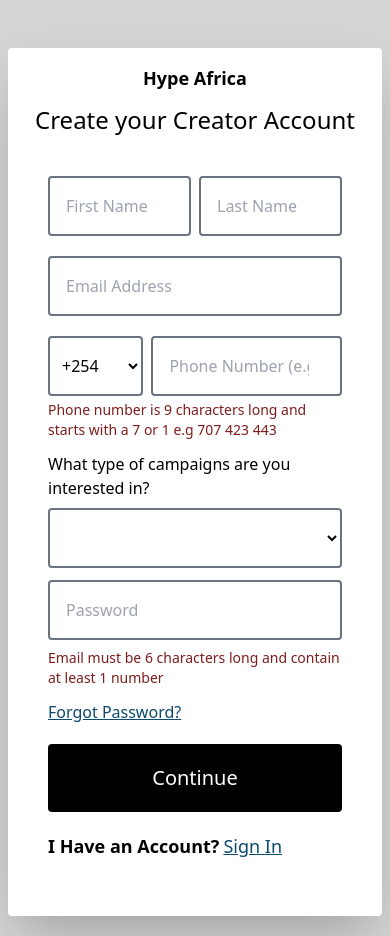
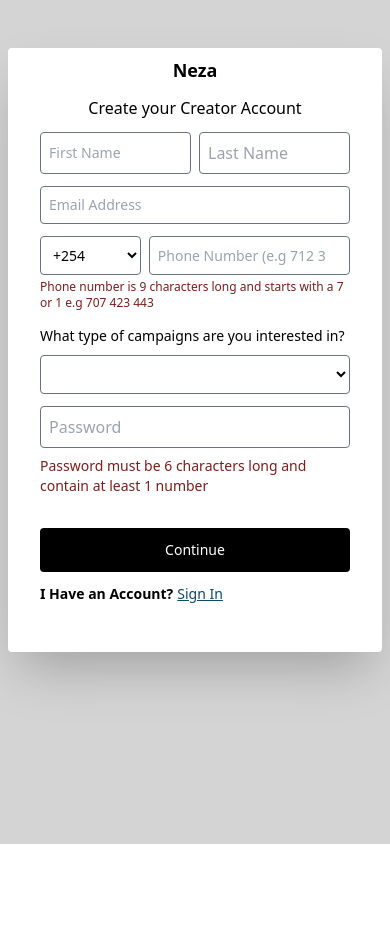
Before and after one commit to Benson306/hype_africa_creator_frontend, a React (Create React App) app: page /creator_signup in a window 390 px wide. After the commit the page ends 844 px from the top, so only its background shows below. Built offline with nearby package versions, Linux system fonts and the light colour scheme.

Commit message:
Cosmetics

```diff
--- a/src/App.js
+++ b/src/App.js
@@ -80,12 +80,12 @@
                 }>
                 </Route>
 
-                {/* <Route path="/instagram_social/*" element={
+                <Route path="/instagram_social/*" element={
                   <>
                   <InstagramSocials />
                   </>
                 }>
-                </Route> */}
+                </Route>
 
                 <Route path="/pending_approval" element={
                   <>
--- a/src/components/CreatorSidebar.js
+++ b/src/components/CreatorSidebar.js
@@ -33,8 +33,8 @@
       } transition-width duration-500 ease-in-out fixed top-0 left-0 z-100 overflow-hidden`}
     >
         { isOpen && <Link onClick={handleSidebar} to={"/discover_campaigns"} >
-            <h1 className='text-white text-2xl text-center mt-5'>HypeAfrica</h1>
-            <h2  className='text-gray-300 text-sm text-center mt-2'>Creator Dashboard</h2>
+            <h1 className='text-white text-xl text-center mt-5'>Neza</h1>
+            <h2  className='text-gray-300 text-xs text-center mt-2'>Creator Dashboard</h2>
 
             </Link> }
 
@@ -46,26 +46,26 @@
       >
 
 
-            <Link onClick={handleSidebar} className="flex text-white py-2 align-middle gap-4 hover:text-blue-400 mb-5" to={"/discover_campaigns"}>
+            <Link onClick={handleSidebar} className="flex text-white py-2 align-middle gap-4 hover:text-red-400 mb-3 text-sm" to={"/discover_campaigns"}>
                 <CampaignIcon />
                 <div style={{display: isOpen ? 'block' : 'none'}}>Discover Campaigns</div>
             </Link>
 
 
-            <Link onClick={handleSidebar}  className="flex text-white py-2 align-middle gap-4 hover:text-blue-400 mb-5" to={"/discover_campaigns"}>
+            <Link onClick={handleSidebar}  className="flex text-white py-2 align-middle gap-4 hover:text-red-400 mb-3 text-sm" to={"/discover_campaigns"}>
                 <BrandingWatermarkIcon />
                 <div style={{display: isOpen ? 'block' : 'none'}}>Invoices</div>
             </Link>
 
 
-            <Link onClick={handleSidebar}  className="flex text-white py-2 align-middle gap-4 hover:text-blue-400 mb-5" to={"/discover_campaigns"}>
+            <Link onClick={handleSidebar}  className="flex text-white py-2 align-middle gap-4 hover:text-red-400 mb-3 text-sm" to={"/discover_campaigns"}>
                 <PaidIcon />
                 <div style={{display: isOpen ? 'block' : 'none'}}>Wallet</div>
             </Link>
 
-            <button onClick={(e)=> handleLogout(e)} className='absolute bottom-10 left-0 p-4 flex  align-middle gap-4 hover:text-red-700 bg-black text-blue-400 w-full justify-center place-items-center' >
+            <button onClick={(e)=> handleLogout(e)} className='absolute bottom-10 left-0 p-4 flex  align-middle gap-4 hover:text-red-700 bg-black text-red-400 w-full justify-center place-items-center' >
               <LogoutIcon />
-              <div className='text-lg' style={{display: isOpen ? 'block' : 'none'}}>Sign Out</div>
+              <div className='text-sm' style={{display: isOpen ? 'block' : 'none'}}>Sign Out</div>
             </button>
 
         </div>
--- a/src/components/SimpleNavigationBar.js
+++ b/src/components/SimpleNavigationBar.js
@@ -9,13 +9,13 @@
         logoutCreator();
     }
   return (
-    <div className='bg-neutral-900 shadow-lg p-4'>
+    <div className='bg-neutral-900 shadow-lg p-2'>
       <div className='flex align-middle justify-between mx-2 lg:mx-10'>
-        <div className='text-white text-lg lg:text-2xl'>
-            Hype Africa
+        <div className='text-white text-md lg:text-xl'>
+            Neza
         </div>
 
-        <button onClick={(e)=> {e.preventDefault(); handleSignOut()}} className='border-2 border-red-500 text-white text-sm p-1 lg:p-3 rounded-lg hover:bg-red-500 hover:text-white'>
+        <button onClick={(e)=> {e.preventDefault(); handleSignOut()}} className='text-red-500 text-sm p-1 lg:p-2 rounded-lg hover:bg-red-500 hover:text-white'>
             Sign Out
         </button>
       </div>
--- a/src/components/pages/CreatorLogin.js
+++ b/src/components/pages/CreatorLogin.js
@@ -37,7 +37,7 @@
       if(!emailPattern.test(email)){
         toast.error('Email must be in the correct format', {
             position: "top-right",
-            autoClose: 5000,
+            autoClose: 2000,
             hideProgressBar: false,
             closeOnClick: true,
             pauseOnHover: true,
@@ -51,7 +51,7 @@
     if(!passwordPattern.test(password)){
         toast.error('Password must be at least 6 characters long with 1 digit in it', {
             position: "top-right",
-            autoClose: 5000,
+            autoClose: 2000,
             hideProgressBar: false,
             closeOnClick: true,
             pauseOnHover: true,
@@ -77,7 +77,7 @@
         if(response.status == "success"){
           toast.success('Success!', {
             position: "top-right",
-            autoClose: 5000,
+            autoClose: 2000,
             hideProgressBar: false,
             closeOnClick: true,
             pauseOnHover: true,
@@ -148,21 +148,21 @@
   }
   return (
     <div className='w-full min-h-screen bg-neutral-300'>
-      <div className='lg:w-2/6 mx-2 lg:mx-auto bg-white shadow-2xl items-center p-4 mt-32 lg:mt-48 rounded'>
+      <div className='lg:w-2/6 mx-2 lg:mx-auto bg-white shadow-2xl items-center p-4 mt-32 lg:mt-32 rounded'>
         <ToastContainer />
-        <div className='text-center text-lg font-bold'>Hype Africa</div>
-        <div className='text-center text-2xl mt-3 '>Welcome Back!</div>
+        <div className='text-center text-lg font-bold'>Neza</div>
+        <div className='text-center text-xl mt-3 '>Welcome Back!</div>
 
-        <form className='mt-10 mx-6'>
-          <input type='text' className='border-2 border-gray-500 w-full p-4 rounded' onChange={e => setEmail(e.target.value)} placeholder='Email Address' required/>
-          <input type='password' className='border-2 border-gray-500 w-full p-4 rounded mt-5 mb-5' onChange={e => setPassword(e.target.value)} placeholder='Password' required/>
+        <form className='mt-5 mx-6'>
+          <input type='text' className='border-2 border-gray-500 w-full p-3 text-xs rounded' onChange={e => setEmail(e.target.value)} placeholder='Email Address' required/>
+          <input type='password' className='border-2 border-gray-500 w-full p-3 text-xs rounded mt-5 mb-3' onChange={e => setPassword(e.target.value)} placeholder='Password' required/>
 
-          <Link to={"#"} className="text-sky-900 underline">Forgot Password?</Link>
+          <Link to={"#"} className="text-sky-900 text-xs underline">Forgot Password?</Link>
 
-          <button onClick={e => handleSubmit(e)} className='w-full bg-black text-white text-center text-xl p-5 mt-5 mb-5 rounded'>
+          <button onClick={e => handleSubmit(e)} className='w-full bg-black text-white text-center text-xl p-2 mt-3 mb-5 rounded'>
             Continue
           </button>
-        <div className='flex gap-2 text-lg mb-10'>
+        <div className='flex gap-2 text-xs mb-10'>
           <span className='font-bold'>Don't Have an Account?</span>
           <Link to={"/creator_signup"} className="text-sky-900 underline">Sign Up</Link>
         </div>
--- a/src/components/pages/CreatorSignUp.js
+++ b/src/components/pages/CreatorSignUp.js
@@ -28,7 +28,7 @@
         if(email == null || firstName == null || lastName == null || phoneNumber == null || password == null || campaignType == null){
             toast.error('All Fields Must Be Filled', {
                 position: "top-right",
-                autoClose: 5000,
+                autoClose: 2000,
                 hideProgressBar: false,
                 closeOnClick: true,
                 pauseOnHover: true,
@@ -42,7 +42,7 @@
         if(!emailPattern.test(email)){
             toast.error('Email must be in the correct format', {
                 position: "top-right",
-                autoClose: 5000,
+                autoClose: 2000,
                 hideProgressBar: false,
                 closeOnClick: true,
                 pauseOnHover: true,
@@ -56,7 +56,7 @@
         if(!phonePattern.test(phoneNumber)){
             toast.error('Phone Number must be exactly 9 digits long', {
                 position: "top-right",
-                autoClose: 5000,
+                autoClose: 2000,
                 hideProgressBar: false,
                 closeOnClick: true,
                 pauseOnHover: true,
@@ -70,7 +70,7 @@
         if(!passwordPattern.test(password)){
             toast.error('Password must be at least 6 characters long with 1 digit in it', {
                 position: "top-right",
-                autoClose: 5000,
+                autoClose: 2000,
                 hideProgressBar: false,
                 closeOnClick: true,
                 pauseOnHover: true,
@@ -101,7 +101,7 @@
             if(response == 'success'){
                 toast.success('Success!', {
                     position: "top-right",
-                    autoClose: 5000,
+                    autoClose: 2000,
                     hideProgressBar: false,
                     closeOnClick: true,
                     pauseOnHover: true,
@@ -129,7 +129,7 @@
             }else if(response == 'failed'){
                 toast.error('Failed!', {
                     position: "top-right",
-                    autoClose: 5000,
+                    autoClose: 2000,
                     hideProgressBar: false,
                     closeOnClick: true,
                     pauseOnHover: true,
@@ -142,7 +142,7 @@
         .catch((err)=>{
             toast.error('Failed. Server Error!', {
                 position: "top-right",
-                autoClose: 5000,
+                autoClose: 2000,
                 hideProgressBar: false,
                 closeOnClick: true,
                 pauseOnHover: true,
@@ -154,50 +154,48 @@
     }
   return (
     <div className='w-full min-h-screen bg-neutral-300'>
-      <div className='lg:w-2/6 mx-2 lg:mx-auto bg-white shadow-2xl items-center p-4 mb-5 mt-12 lg:mt-32 rounded'>
+      <div className='lg:w-2/6 mx-2 lg:mx-auto bg-white shadow-2xl items-center p-2 mb-3 mt-12 lg:mt-16 rounded'>
         <ToastContainer />
-        <div className='text-center text-lg font-bold'>Hype Africa</div>
-        <div className='text-center text-2xl mt-3 '>Create your Creator Account</div>
+        <div className='text-center text-lg font-bold'>Neza</div>
+        <div className='text-center text-md mt-3 '>Create your Creator Account</div>
 
-        <form className='mt-10 mx-6'>
-            <div className='flex gap-2 mb-5'>
-                <input type='text' className='border-2 border-gray-500 w-1/2 p-4 rounded ' onChange={e => setFirstName(e.target.value)} placeholder='First Name' required/>
-                <input type='text' className='border-2 border-gray-500 w-1/2 p-4 rounded' onChange={e => setLastName(e.target.value)} placeholder='Last Name' required/>
+        <form className='mt-3 mx-6'>
+            <div className='flex gap-2 mb-3'>
+                <input type='text' className='border border-gray-500 w-1/2 p-2 rounded text-sm ' onChange={e => setFirstName(e.target.value)} placeholder='First Name' required/>
+                <input type='text' className='border border-gray-500 w-1/2 p-2 rounded' onChange={e => setLastName(e.target.value)} placeholder='Last Name' required/>
             </div>
 
-          <input type='text' className='border-2 border-gray-500 w-full p-4 rounded mb-5' onChange={e => setEmail(e.target.value)} placeholder='Email Address' required/>
+          <input type='text' className='border border-gray-500 w-full p-2 rounded mb-3 text-sm' onChange={e => setEmail(e.target.value)} placeholder='Email Address' required/>
 
           <div className='flex gap-2 mb-1'>
 
-            <select className='border-2 border-gray-500 w-2/6 lg:w-1/6 p-2 rounded bg-white' onChange={e => setCountryCode(e.target.value)}>
+            <select className='border border-gray-500 w-2/6 lg:w-1/6 p-2 rounded bg-white text-sm' onChange={e => setCountryCode(e.target.value)}>
                 <option value="+254">+254</option>
                 <option value="+255">+255</option>
                 <option value="+256">+256</option>
             </select>
 
-            <input type='number' className='w-4/6 lg:w-5/6 border-2 border-gray-500 p-4 rounded ' onChange={e => setPhoneNumber(e.target.value)} placeholder='Phone Number (e.g 712 345 678)' required/>
+            <input type='number' className='w-4/6 lg:w-5/6 border border-gray-500 p-2 rounded text-sm' onChange={e => setPhoneNumber(e.target.value)} placeholder='Phone Number (e.g 712 345 678)' required/>
 
           </div>
 
-          <div className='text-sm mb-3 text-red-900 mx-auto'>Phone number is 9 characters long and starts with a 7 or 1 e.g 707 423 443</div>
+          <div className='text-xs mb-3 text-red-900 mx-auto'>Phone number is 9 characters long and starts with a 7 or 1 e.g 707 423 443</div>
 
-            <label className='text-black mt-2 mb-4'>What type of campaigns are you interested in?</label>
-          <select className='border-2 border-gray-500 w-full p-4 rounded mt-2 bg-white' onChange={e => setCampaignType(e.target.value)}>
+            <label className='text-black mt-2 mb-4 text-sm'>What type of campaigns are you interested in?</label>
+          <select className='border border-gray-500 w-full p-2 rounded mt-2 bg-white text-sm' onChange={e => setCampaignType(e.target.value)}>
                 <option value=""></option>
                 <option value="influencer">Influencer Campaigns</option>
                 <option value="content">Content Campaigns</option>
             </select>
 
-          <input type='password' className='border-2 border-gray-500 w-full p-4 rounded mt-3 mb-2' onChange={e => setPassword(e.target.value)} placeholder='Password' required/>
+          <input type='password' className='border border-gray-500 w-full p-2 rounded mt-3 mb-2' onChange={e => setPassword(e.target.value)} placeholder='Password' required/>
 
-          <div className='text-sm mb-3 text-red-900'>Email must be 6 characters long and contain at least 1 number</div>
+          <div className='text-sm mb-3 text-red-900'>Password must be 6 characters long and contain at least 1 number</div>
 
-          <Link to={"#"} className="text-sky-900 underline">Forgot Password?</Link>
-
-          <button onClick={(e) => handleSubmit(e)} className='w-full bg-black text-white text-center text-xl p-5 mt-5 mb-5 rounded'>
+          <button onClick={(e) => handleSubmit(e)} className='w-full bg-black text-white text-center text-sm p-3 mt-5 mb-3 rounded'>
             Continue
           </button>
-        <div className='flex gap-1 text-lg mb-10'>
+        <div className='flex gap-1 text-sm mb-10'>
           <span className='font-bold'>I Have an Account?</span>
           <Link to={"/creator_login"} className="text-sky-900 underline">Sign In</Link>
         </div>
--- a/src/components/pages/DiscoverCampaigns.js
+++ b/src/components/pages/DiscoverCampaigns.js
@@ -12,7 +12,7 @@
   const [data, setData] = useState([]);
 
   useEffect(()=>{
-      fetch(`${process.env.REACT_APP_API_URL}/get_campaigns/complete`)
+      fetch(`${process.env.REACT_APP_API_URL}/get_all_campaigns`)
       .then(response => response.json())
       .then(result => {
           setData(result);
@@ -26,7 +26,7 @@
     <div className='w-full min-h-screen bg-black'>
       <div className='p-2 ml-16 lg:ml-20'>
 
-        <h1 className='text-sm mb-3 p-3 uppercase font-bold text-white'>Discover Campaigns</h1>
+        <h1 className='text-xs mb-3 p-3 uppercase font-bold text-white'>Discover Campaigns</h1>
 
           <div className='flex flex-wrap gap-4'>
             {
@@ -53,7 +53,7 @@
                                     <br />
                                     <div class="flex items-center justify-between align-middle">
                                         <span class="text-2xl font-bold text-white ">$ {item.budget}</span>
-                                        <Link to={`#`} class="text-black bg-blue-300 hover:bg-blue-400  font-bold rounded-2xl px-2 py-2.5 text-center flex align-middle text-lg gap-2">Pitch <SendIcon /></Link>
+                                        <Link to={`#`} class="text-black bg-red-300 hover:bg-red-400  font-bold rounded-2xl px-2 py-2.5 text-center flex align-middle text-lg gap-2">Pitch <SendIcon /></Link>
                                     </div>
                                 </div>
                             </div>
--- a/src/components/pages/InstagramSocials.js
+++ b/src/components/pages/InstagramSocials.js
@@ -26,13 +26,13 @@
   return (
     <div className='w-full min-h-screen bg-black'>
         <SimpleNavigationBar />
-        <div className='mt-20 mx-auto'>
+        <div className='mt-32 mx-auto'>
 
         <div className='flex justify-center'>
-            <img src={require('../../images/instagram.png')} className='w-36 lg:w-52' />
+            <img src={require('../../images/instagram.png')} className='w-28 lg:w-44' />
         </div>
 
-        <div className='text-white capitalize text-center mt-5'>
+        <div className='text-white capitalize text-center text-sm mt-5'>
             instagram Account Has Been Authenticated
         </div>
         <div className='flex justify-center'>
--- a/src/components/pages/SelectIndustries.js
+++ b/src/components/pages/SelectIndustries.js
@@ -37,7 +37,7 @@
         if(industries.length < 1){
             toast.error('Select at least 1 industry', {
                 position: "top-right",
-                autoClose: 5000,
+                autoClose: 1000,
                 hideProgressBar: false,
                 closeOnClick: true,
                 pauseOnHover: true,
@@ -65,7 +65,7 @@
             }else{
                 toast.error('Failed. Server Error', {
                     position: "top-right",
-                    autoClose: 5000,
+                    autoClose: 1000,
                     hideProgressBar: false,
                     closeOnClick: true,
                     pauseOnHover: true,
@@ -85,11 +85,11 @@
             <form className='mx-2 lg:mx-32'>
                 <ToastContainer />
 
-                <label className='text-white text-lg lg:text-xl mb-5 lg:mb-2 lg:flex lg:text-center'>
+                <label className='text-white text-sm mb-5 lg:mb-2 lg:flex lg:text-center'>
                     Select Industries You Want To Create Content For:
                 </label>
-                <div class="relative mt-8">
-                    <select class="block appearance-none w-full bg-gray-200 border border-gray-200 text-gray-700 py-3 px-4 pr-8 rounded leading-tight focus:outline-none focus:bg-white focus:border-gray-500" id="grid-state" onChange={e => setNewIndustry(e.target.value)}>
+                <div class="relative mt-3">
+                    <select class="block appearance-none w-full bg-gray-200 border border-gray-200 text-gray-700 py-2 text-sm px-4 pr-8 rounded leading-tight focus:outline-none focus:bg-white focus:border-gray-500" id="grid-state" onChange={e => setNewIndustry(e.target.value)}>
                         <option value="">Select Industry .....</option>
                         <option value="Arts and Entertainment">Arts and Entertainment</option>
                         <option value="Books and Literature">Books and Literature</option>
@@ -110,14 +110,14 @@
             <div>
             {
                 industries.length > 0 &&
-                <div className='flex flex-wrap mt-10 mx-2 lg:mx-32'>
+                <div className='flex flex-wrap mt-5 mx-2 lg:mx-28'>
                     {
                         industries.map((industry, index) => (
-                            <div className='text-white p-2 border-2 border-white rounded-xl mx-2 my-2 flex gap-4  items-center place-content-center text-sm'>
+                            <div className='text-white p-2 border border-white rounded-xl mx-2 my-2 flex gap-4  items-center place-content-center text-sm'>
                                 <div>
                                  {industry}
                                 </div>
-                                <button onClick={(e)=> deleteIndustryByIndex(e, index)} className='text-red-800 font-bold text-2xl'>
+                                <button onClick={(e)=> deleteIndustryByIndex(e, index)} className='text-red-500 text-sm'>
                                     X
                                 </button>
 
@@ -134,7 +134,7 @@
                  e.preventDefault();
                  handleSubmit()
                 }}
-                className='mr-10 bg-blue-700 text-white rounded-xl shadow-lg hover:bg-blue-300 hover:text-black p-2 w-32 lg:w-20'>
+                className='mr-10 bg-blue-700 text-white text-xs rounded-xl shadow-lg hover:bg-blue-300 hover:text-black p-2 w-32 lg:w-20'>
                     Next
                 </button>
 
--- a/src/components/pages/SetAverageEarning.js
+++ b/src/components/pages/SetAverageEarning.js
@@ -27,7 +27,7 @@
         if(rangeValue < 999){
             toast.error('Average earning should be more than 1000 Ksh', {
                 position: "top-right",
-                autoClose: 5000,
+                autoClose: 1000,
                 hideProgressBar: false,
                 closeOnClick: true,
                 pauseOnHover: true,
@@ -59,7 +59,7 @@
             }else{
                 toast.error('Failed. Server Error', {
                     position: "top-right",
-                    autoClose: 5000,
+                    autoClose: 1000,
                     hideProgressBar: false,
                     closeOnClick: true,
                     pauseOnHover: true,
@@ -79,7 +79,7 @@
             <form className='mx-2 lg:mx-32'>
                 <ToastContainer />
 
-                <label className='text-white text-lg lg:text-xl mb-5 lg:mb-2 lg:flex lg:text-center'>
+                <label className='text-white text-lg lg:text-lg mb-5 lg:mb-2 lg:flex lg:text-center'>
                     Set your expected average earning per campaign:
                 </label>
 
@@ -95,7 +95,7 @@
                         onChange={handleRangeChange}
                     />
 
-                    <p className='text-white mt-10'>Amount: Ksh.<b> {rangeValue}</b></p>
+                    <p className='text-white mt-10 text-sm'>Amount: Ksh.<b> {rangeValue}</b></p>
                 </div>
 
 
@@ -104,7 +104,7 @@
                     e.preventDefault();
                     handleSubmit()
                     }}
-                    className='mr-10 bg-blue-700 text-white rounded-xl shadow-lg hover:bg-blue-300 hover:text-black p-2 w-32 lg:w-20'>
+                    className='mr-10 bg-blue-700 text-white text-sm rounded-xl shadow-lg hover:bg-blue-300 hover:text-black p-2 w-32 lg:w-20'>
                         Next
                     </button>
 
```
Also changed, not shown: src/components/pages/AddSocials.js (+8 -7 lines), 1 other file (tests, documents, lock files or other folders).
